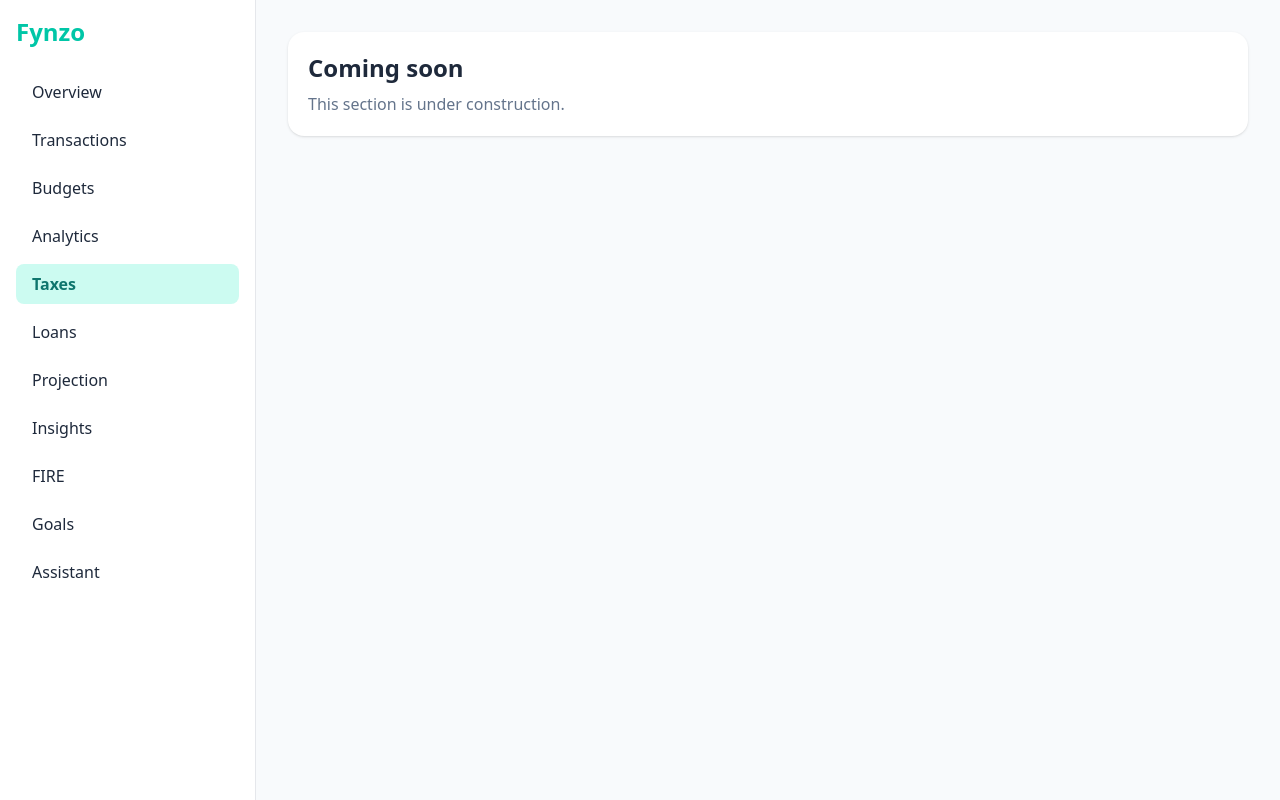
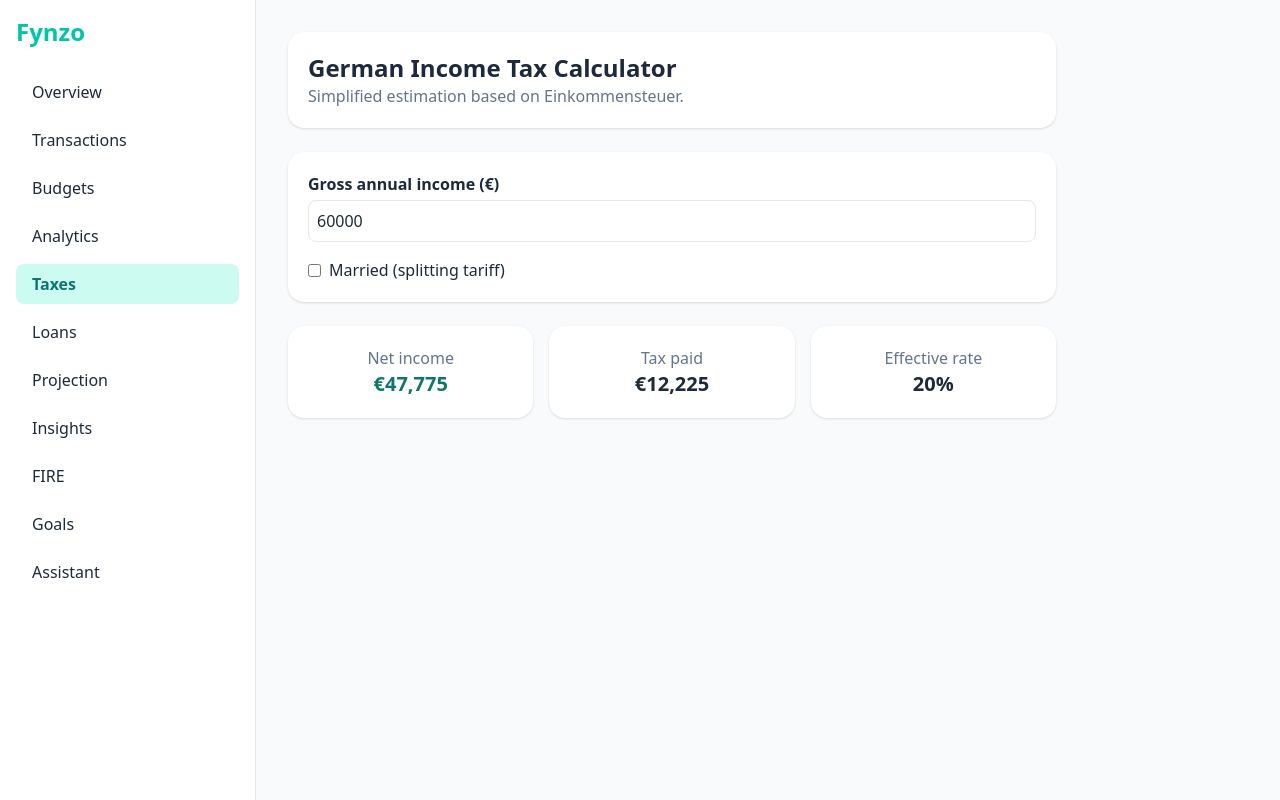
Before and after one commit to prstmalepati/fynzo, a React (Vite) app: page /taxes in a window 1280 px wide. Built offline with nearby package versions, Linux system fonts and the light colour scheme.

Commit message:
Taxes.jsx

```diff
--- a/src/pages/Taxes.jsx
+++ b/src/pages/Taxes.jsx
@@ -1,10 +1,66 @@
-export default function Page() {
+import { useState } from "react";
+import { germanIncomeTax } from "../utils/taxDE";
+
+export default function Taxes() {
+  const [gross, setGross] = useState(60000);
+  const [married, setMarried] = useState(false);
+
+  const tax = germanIncomeTax(gross, married);
+  const net = gross - tax;
+  const rate = Math.round((tax / gross) * 100);
+
   return (
-    <div className="card">
-      <h1 className="text-2xl font-bold">Coming soon</h1>
-      <p className="mt-2 text-slate-500">
-        This section is under construction.
-      </p>
+    <div className="space-y-6 max-w-3xl">
+      <div className="card">
+        <h1 className="text-2xl font-bold">German Income Tax Calculator</h1>
+        <p className="text-slate-500">
+          Simplified estimation based on Einkommensteuer.
+        </p>
+      </div>
+
+      <div className="card space-y-4">
+        <div>
+          <label className="block font-semibold">Gross annual income (€)</label>
+          <input
+            type="number"
+            value={gross}
+            onChange={e => setGross(+e.target.value)}
+            className="mt-1 w-full p-2 border rounded-lg"
+          />
+        </div>
+
+        <div className="flex items-center gap-2">
+          <input
+            type="checkbox"
+            checked={married}
+            onChange={e => setMarried(e.target.checked)}
+          />
+          <span>Married (splitting tariff)</span>
+        </div>
+      </div>
+
+      <div className="grid md:grid-cols-3 gap-4">
+        <div className="card text-center">
+          <p className="text-slate-500">Net income</p>
+          <p className="text-xl font-bold text-teal-700">
+            €{net.toLocaleString()}
+          </p>
+        </div>
+
+        <div className="card text-center">
+          <p className="text-slate-500">Tax paid</p>
+          <p className="text-xl font-bold">
+            €{tax.toLocaleString()}
+          </p>
+        </div>
+
+        <div className="card text-center">
+          <p className="text-slate-500">Effective rate</p>
+          <p className="text-xl font-bold">
+            {rate}%
+          </p>
+        </div>
+      </div>
     </div>
   );
 }
```
